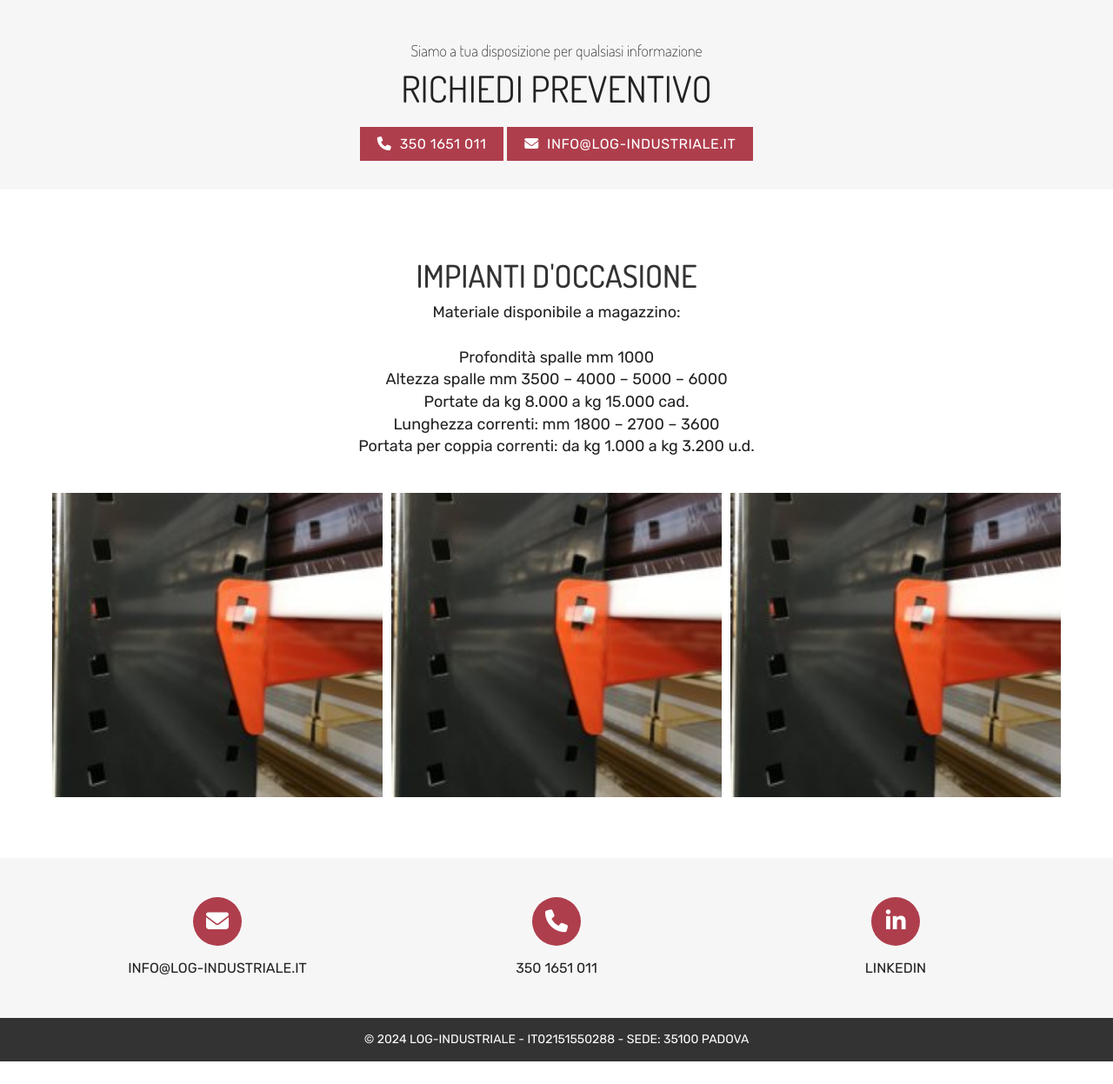
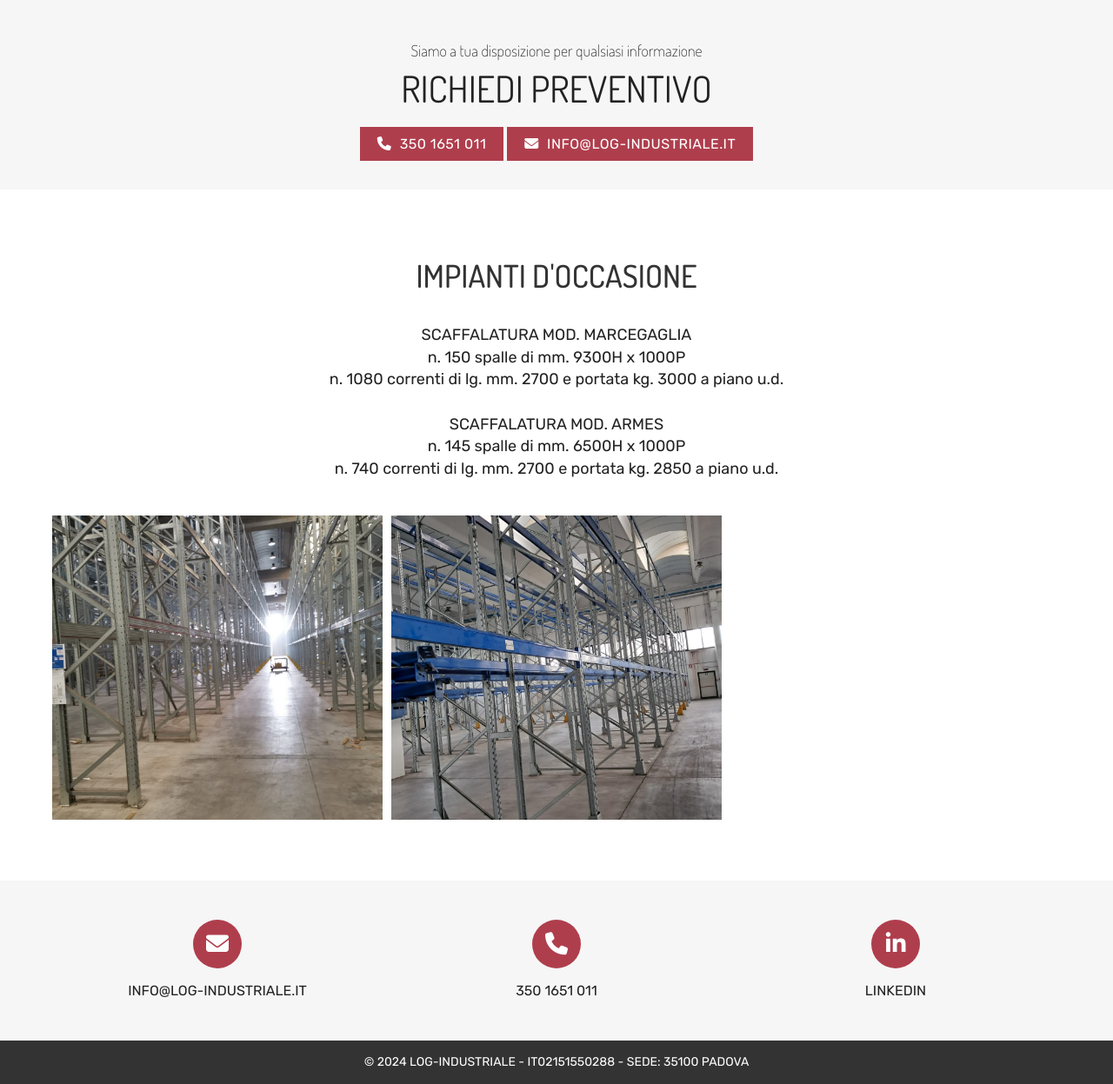
Before and after one commit to Leogobbi24/log-industriale.it, a PHP site: page /impianti-occasione.php in a window 1280 px wide. Shown: the part 220-1467 px from the top of the page at 87% size. Before the commit the page ends 1441 px from the top, so only its background shows below. Run offline with PHP 8.4, Linux system fonts and the light colour scheme; some libraries are stand-ins or nearby versions.

Commit message:
sistemazioni richieste

```diff
--- a/impianti-occasione.php
+++ b/impianti-occasione.php
@@ -18,29 +18,25 @@
         <div class="col-md-12 text-center">
             <h1 class="title">Impianti d'occasione</h1>
             <p>
-                Materiale disponibile a magazzino:<br><br>
-                Profondità spalle mm 1000<br>
-                Altezza spalle mm 3500 – 4000 – 5000 – 6000<br>
-                Portate da kg 8.000 a kg 15.000 cad.<br>
-                Lunghezza correnti: mm 1800 – 2700 – 3600<br>
-                Portata per coppia correnti: da kg 1.000 a kg 3.200 u.d.
+                <br>
+                SCAFFALATURA MOD. MARCEGAGLIA<br>
+                n. 150 spalle di mm. 9300H x 1000P<br>
+                n. 1080 correnti di lg. mm. 2700 e portata kg. 3000 a piano u.d.<br><br>
+                SCAFFALATURA MOD. ARMES<br>
+                n. 145 spalle di mm. 6500H x 1000P<br>
+                n. 740 correnti di lg. mm. 2700 e portata kg. 2850 a piano u.d.
             </p>
         </div>
     </div>
     <div class="row gallery">
         <div class="col-md-4 col-xs-6">
-            <a href="images/cantilever-nuovo.jpg">
-                <div class="image" style="background-image:url('images/cantilever-nuovo.jpg');"></div>
+            <a href="images/occ1.jpeg" title="Marcegaglia">
+                <div class="image" style="background-image:url('images/occ1.jpeg');"></div>
             </a>
         </div>
         <div class="col-md-4 col-xs-6">
-            <a href="images/cantilever-nuovo.jpg">
-                <div class="image" style="background-image:url('images/cantilever-nuovo.jpg');"></div>
-            </a>
-        </div>
-        <div class="col-md-4 col-xs-6">
-            <a href="images/cantilever-nuovo.jpg">
-                <div class="image" style="background-image:url('images/cantilever-nuovo.jpg');"></div>
+            <a href="images/occ2.jpeg" title="Armes">
+                <div class="image" style="background-image:url('images/occ2.jpeg');"></div>
             </a>
         </div>
     </div>
--- a/portapallet-nuovo.php
+++ b/portapallet-nuovo.php
@@ -29,8 +29,8 @@
     </div>
     <div class="row gallery">
         <div class="col-md-4 col-xs-6">
-            <a href="images/cantilever-nuovo.jpg">
-                <div class="image" style="background-image:url('images/cantilever-nuovo.jpg');"></div>
+            <a href="images/portapallet-nuovo.jpg">
+                <div class="image" style="background-image:url('images/portapallet-nuovo.jpg');"></div>
             </a>
         </div>
     </div>
```
Also changed, not shown: contatti.php (+6 -6 lines), images/occ1.jpeg (added), images/occ2.jpeg (added), images/portapallet-nuovo.jpg (added), 1 other file.
